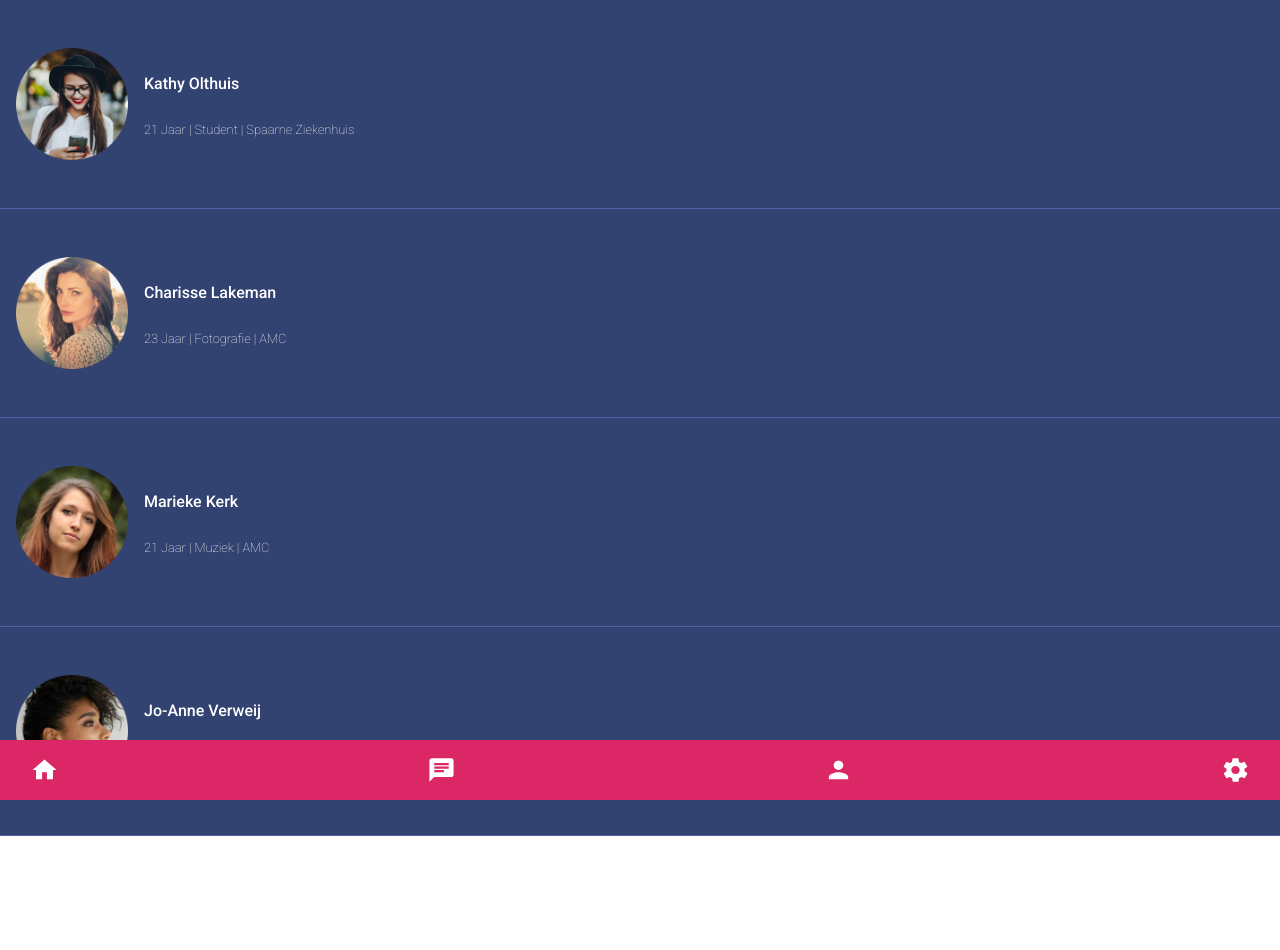
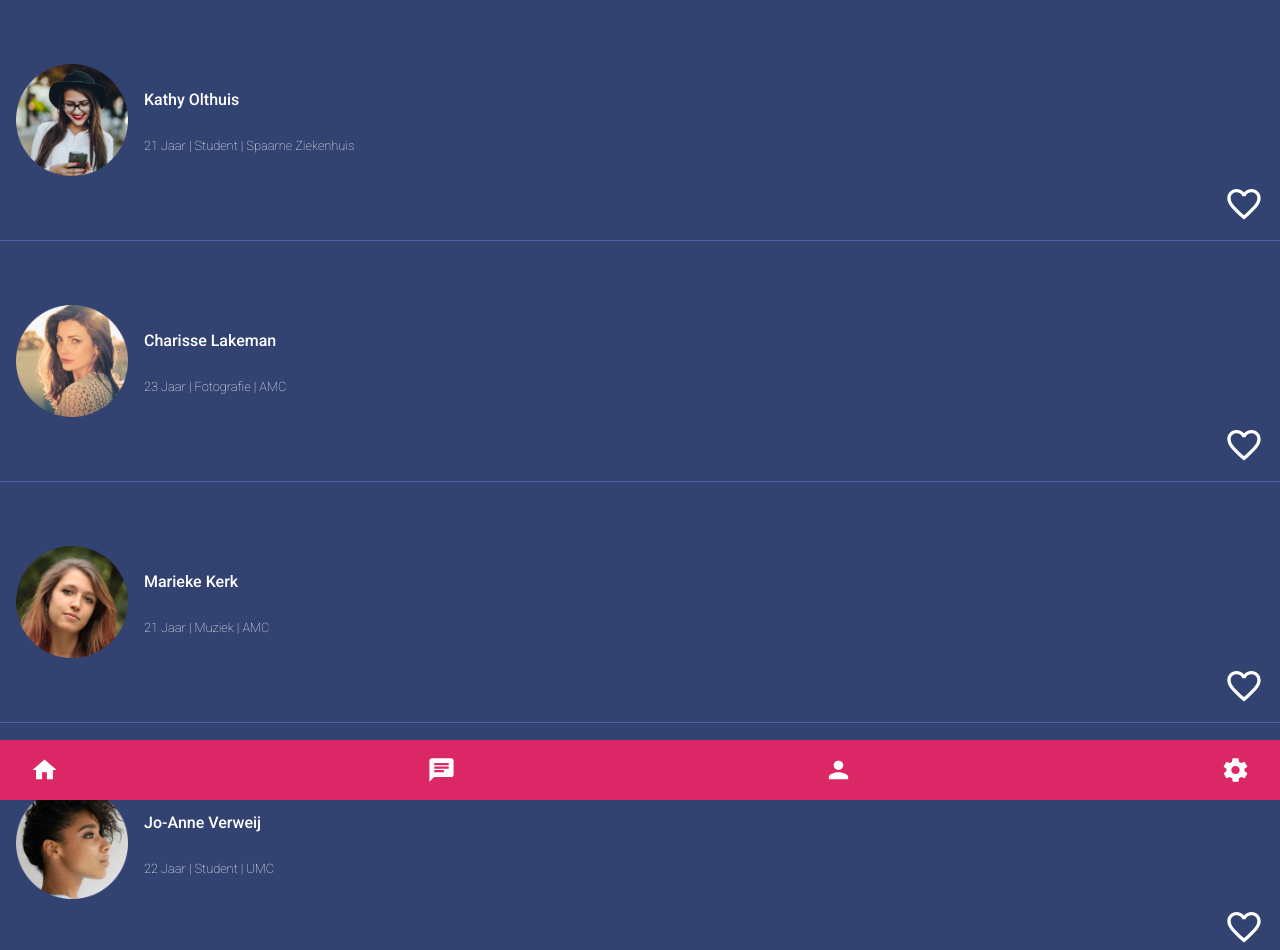
Before and after one commit to BasPieren/blok-tech, a plain HTML site: page home.html in a window 1280 px wide. Shown: the top 950 px of the page. Before the commit the page ends 896 px from the top, so only its background shows below. Drawn offline with Linux system fonts and the light colour scheme.

Commit message:
Added first parts of the overview page

```diff
--- a/css/style.css
+++ b/css/style.css
@@ -202,8 +202,9 @@ body{
 }
 
 .main_overzicht_page > article{
+	position: relative;
 	display: flex;
-	padding: 3em 1em;
+	padding: 4em 1em;
 	border-bottom: 1px solid #4a61a2;
 }
 
@@ -211,6 +212,16 @@ body{
 	display: block;
 	max-width: 7em;
 	max-height: 7em;
+}
+
+.main_overzicht_page > article > a > img{
+	position: absolute;
+	display: block;
+	margin: 0 1em 1em 0;
+	bottom: 0;
+	right: 0;
+	max-width: 2.5em;
+	height: auto;
 }
 
 .main_overzicht_page > article > div{
--- a/home.html
+++ b/home.html
@@ -21,6 +21,8 @@
 				<p class="default_p">21 Jaar | Student | Spaarne Ziekenhuis</p>
 			</div>
 
+			<a href="match.html"><img src="images/ic_favorite_border_48px.svg" alt=""></a>
+
 		</article>
 
 		<article>
@@ -31,6 +33,8 @@
 				<h3 class="default_h3">Charisse Lakeman</h3>
 				<p class="default_p">23 Jaar | Fotografie | AMC</p>
 			</div>
+
+			<a href="match.html"><img src="images/ic_favorite_border_48px.svg" alt=""></a>
 
 		</article>
 
@@ -43,6 +47,8 @@
 				<p class="default_p">21 Jaar | Muziek | AMC</p>
 			</div>
 
+			<a href="match.html"><img src="images/ic_favorite_border_48px.svg" alt=""></a>
+
 		</article>
 
 		<article>
@@ -53,6 +59,8 @@
 				<h3 class="default_h3">Jo-Anne Verweij</h3>
 				<p class="default_p">22 Jaar | Student | UMC</p>
 			</div>
+
+			<a href="match.html"><img src="images/ic_favorite_border_48px.svg" alt=""></a>
 
 		</article>
 
```
Also changed, not shown: images/ic_favorite_border_48px.svg (added).
